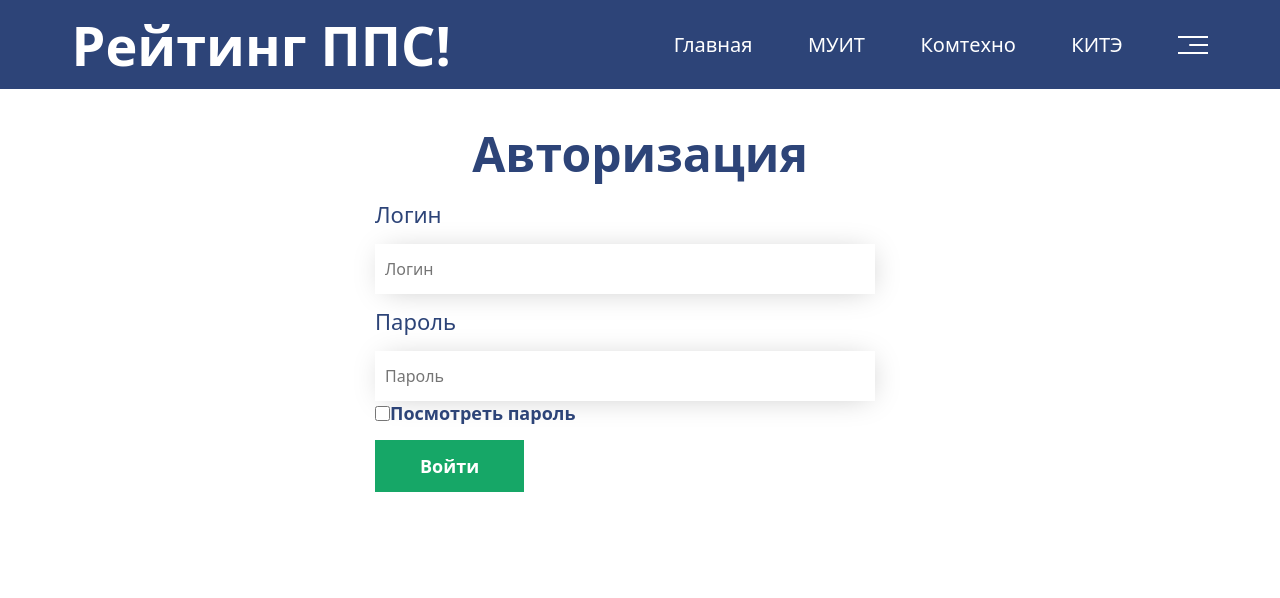
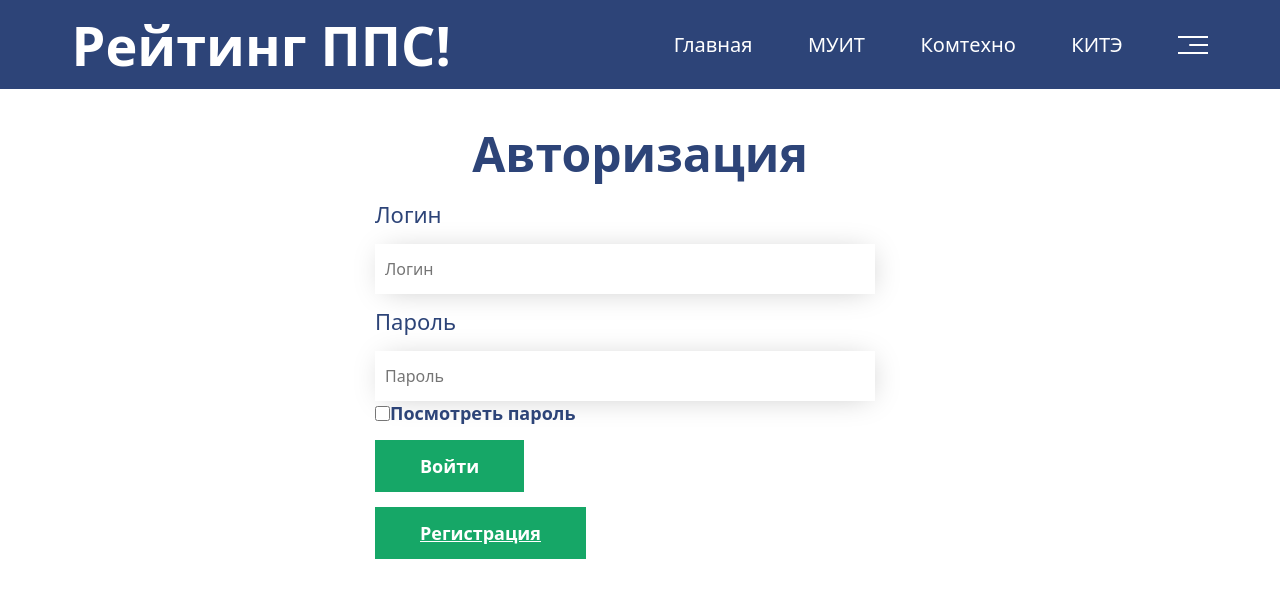
Before and after one commit to KanybekovMaksat/rating-pps, a React (Vite) app: page /Authorization in a window 1280 px wide. Shown: the top 598 px of the page. Built offline with nearby package versions, Linux system fonts and the light colour scheme; no server answers.

Commit message:
Регестрация для всех

```diff
--- a/src/App.jsx
+++ b/src/App.jsx
@@ -68,7 +68,6 @@ function App() {
       return (
         <Route element={<PrivateRouteAdmin />}>
           <Route path='/private_office' element={<PrivateOffice />} />
-          <Route path='/Registration' element={<Registration />} />
           <Route path='/Progress' element={<Progress />} />
           <Route path='/Ural' element={<Research />} />
           <Route path='/Education' element={<Education />} />
@@ -113,6 +112,7 @@ function App() {
         <Route path='/home' element={<Home />} />
         <Route path='/LPPS' element={<LPPS />} />
         <Route path='/Authorization' element={<Authorization />} />
+        <Route path='/Registration' element={<Registration />} />
         <Route path='/Questionnaire' element={<Questionnaire />} />
         <Route path='/user/:id' element={<UserInfo />} />
         <Route path='/MUIT' element={<Muit />} />
--- a/src/pages/home/Authorization.jsx
+++ b/src/pages/home/Authorization.jsx
@@ -85,6 +85,9 @@ function Authorization() {
                 <div className="auth__btn">
                   <button onClick={handleLogin} className="bnt__log Edu__text-S">Войти</button>
                 </div>
+                <div className="auth__btn">
+                  <Link to='/Registration' className="bnt__log Edu__text-S">Регистрация</Link>
+                </div>
               </>
             )}
           </label>
```
